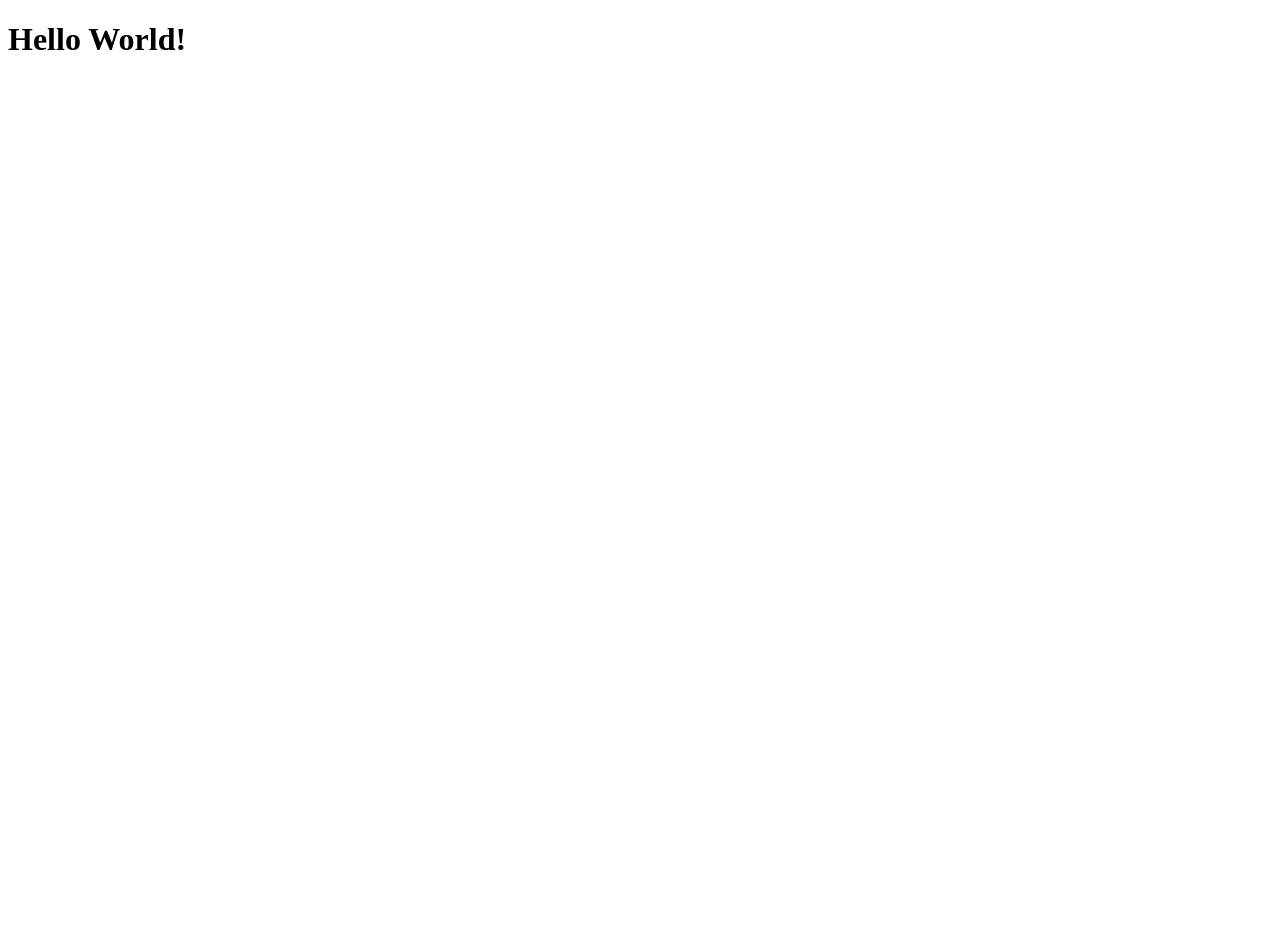
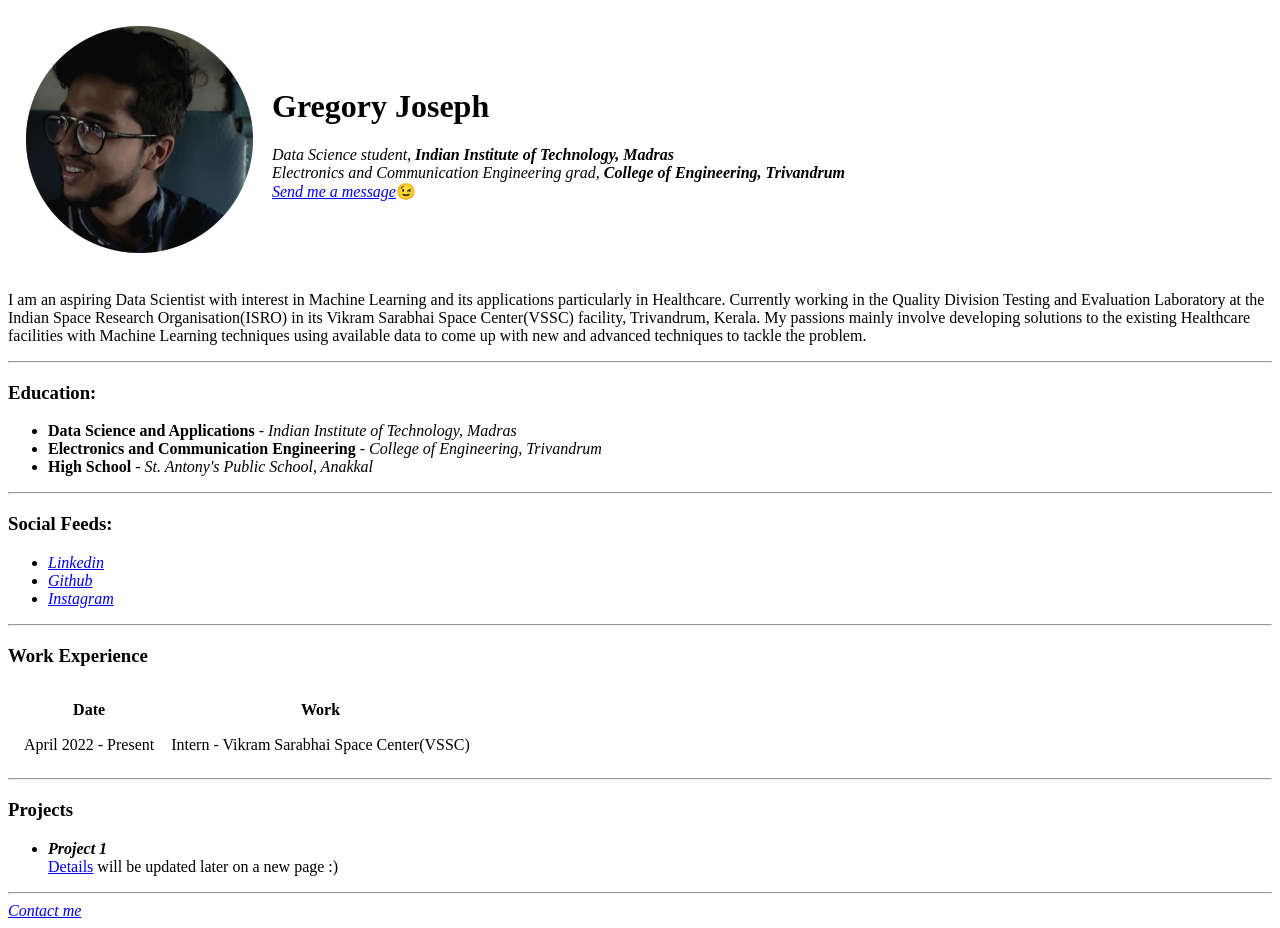
Before and after one commit to readmegreg/readmegreg.github.io, a plain HTML site: page index.html in a window 1280 px wide. Before the commit the page ends 800 px from the top, so only its background shows below. Drawn offline with Linux system fonts and the light colour scheme.

Commit message:
Initial Commit to CV site

```diff
--- a/index.html
+++ b/index.html
@@ -1,12 +1,71 @@
 <!DOCTYPE html>
-
 <html lang="en">
-    <head>
-        <title>
-            itsgreg
-        </title>
-    </head>
-    <body>
-        <h1>Hello World!</h1>
-    </body>
+<head>
+    <meta charset="UTF-8">
+    <meta name="viewport" content="width=device-width, initial-scale=1.0">
+    <title>Greg's portfolio</title>
+</head>
+<body>
+    <table cellspacing = '17'>
+        <tbody>
+            <tr>
+                <td><img src="images/gregory.png" alt="Greg Pic"></td>
+                <td><h1>Gregory Joseph</h1>
+                    <p>
+                        <em>Data Science student, <strong>Indian Institute of Technology, Madras</strong></em>
+                        <br>
+                        <em>Electronics and Communication Engineering grad, <strong> College of Engineering, Trivandrum </strong></em>
+                        <br>
+                        <a href="contact.html"><em>Send me a message</em></a>&#128521
+                    </p>
+                </td>
+            </tr>
+        </tbody>
+    </table>
+    <p>
+        I am an aspiring Data Scientist with interest in Machine Learning and its applications particularly in Healthcare.
+        Currently working in the Quality Division Testing and Evaluation Laboratory at the Indian Space Research Organisation(ISRO)
+        in its Vikram Sarabhai Space Center(VSSC) facility, Trivandrum, Kerala.
+        My passions mainly involve developing solutions to the existing Healthcare facilities with Machine Learning techniques using available data
+        to come up with new and advanced techniques to tackle the problem.
+    </p>
+    <hr>
+    <h3>Education:</h3>
+    <ul>
+        <li><strong> Data Science and Applications </strong> - <em>Indian Institute of Technology, Madras</em></li>
+        <li><strong>Electronics and Communication Engineering</strong> - <em>College of Engineering, Trivandrum</em></li>
+        <li><strong>High School</strong> - <em>St. Antony's Public School, Anakkal</em></li>
+    </ul>
+    <hr>
+    <h3>Social Feeds:</h3>
+    <ul>
+        <li><em><a href="https://www.linkedin.com/in/gregory-joseph-6b19431a9/">Linkedin</a></em></li>
+        <li><em><a href="https://github.com/readmegreg">Github</a></em></li>
+        <li><em><a href="https://www.instagram.com/__greg____/">Instagram</a></em></li>
+    </ul>
+    <hr>
+    <h3>Work Experience</h3>
+    <table cellspacing = '15'>
+        <thead>
+            <tr>
+                <th>Date</th>
+                <th>Work</th>
+            </tr>
+        </thead>
+        <tbody>
+            <tr>
+                <td>April 2022 - Present</td>
+                <td>Intern - Vikram Sarabhai Space Center(VSSC)</td>
+            </tr>
+        </tbody>
+    </table>
+    <hr>
+    <h3>Projects</h3>
+    <ul>
+        <li><em><strong> Project 1</strong></em></li>
+        <a href="projects.html"> Details</a> will be updated later on a new page :)
+    </ul>
+    <hr>
+    <em><a href="contact.html">Contact me</a></em>
+</body>
 </html>
```
Also changed, not shown: contact.html (added, +45 -0 lines), images/gregory.png (added), projects.html (added).
